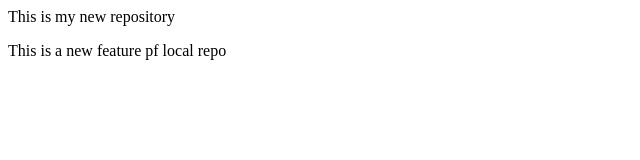
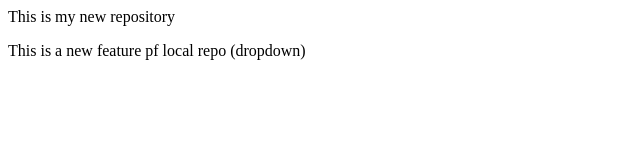
Before and after one commit to Soham-2904/localreponew, a plain HTML site: page index.html in a window 1280 px wide. Shown: the full height of the page, 0-640 px from the left. Drawn offline with Linux system fonts and the light colour scheme.

Commit message:
Added dropdown

```diff
--- a/index.html
+++ b/index.html
@@ -1,2 +1,2 @@
 <p>This is my new repository</p>
-<p>This is a new feature pf local repo</p>
+<p>This is a new feature pf local repo (dropdown)</p>
```
